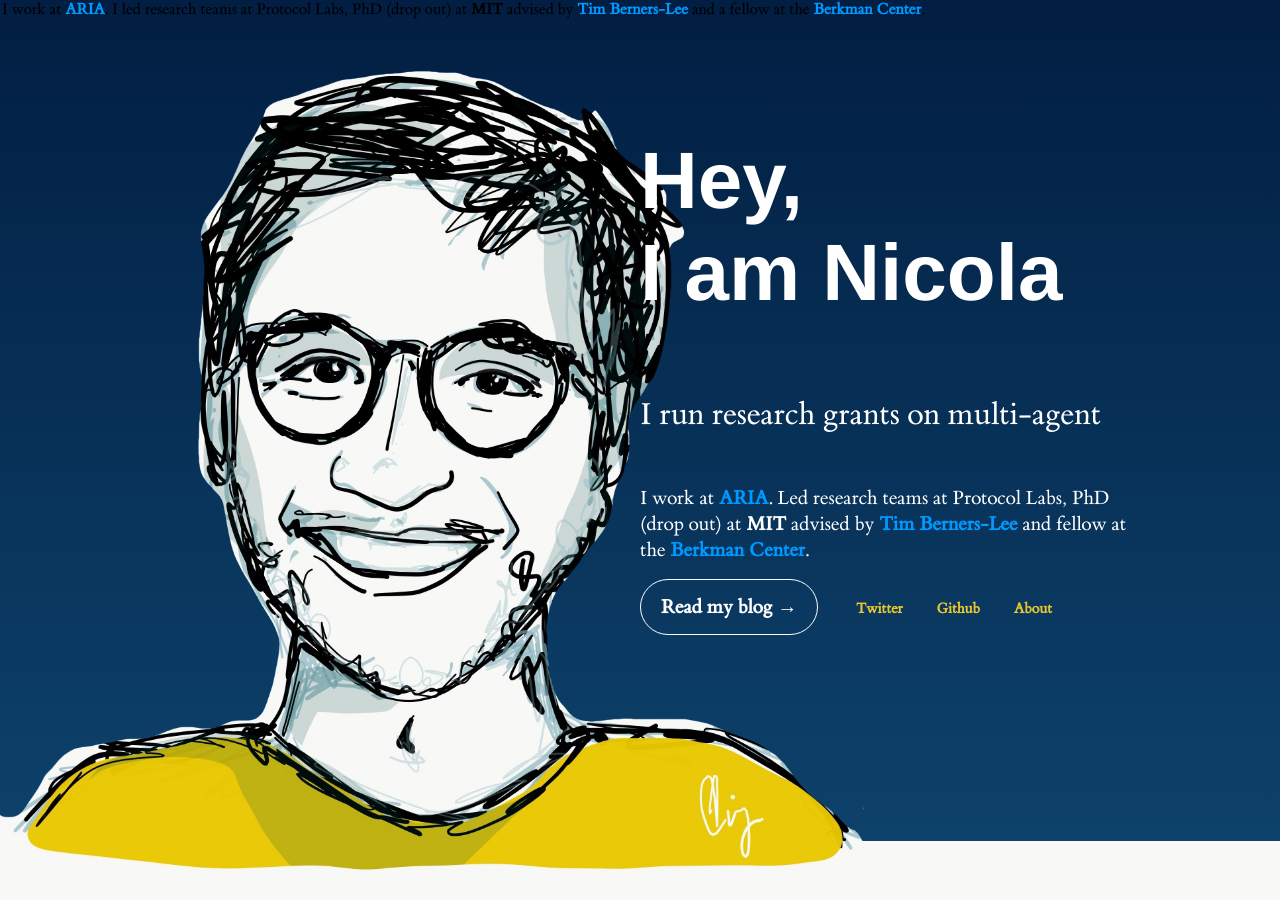
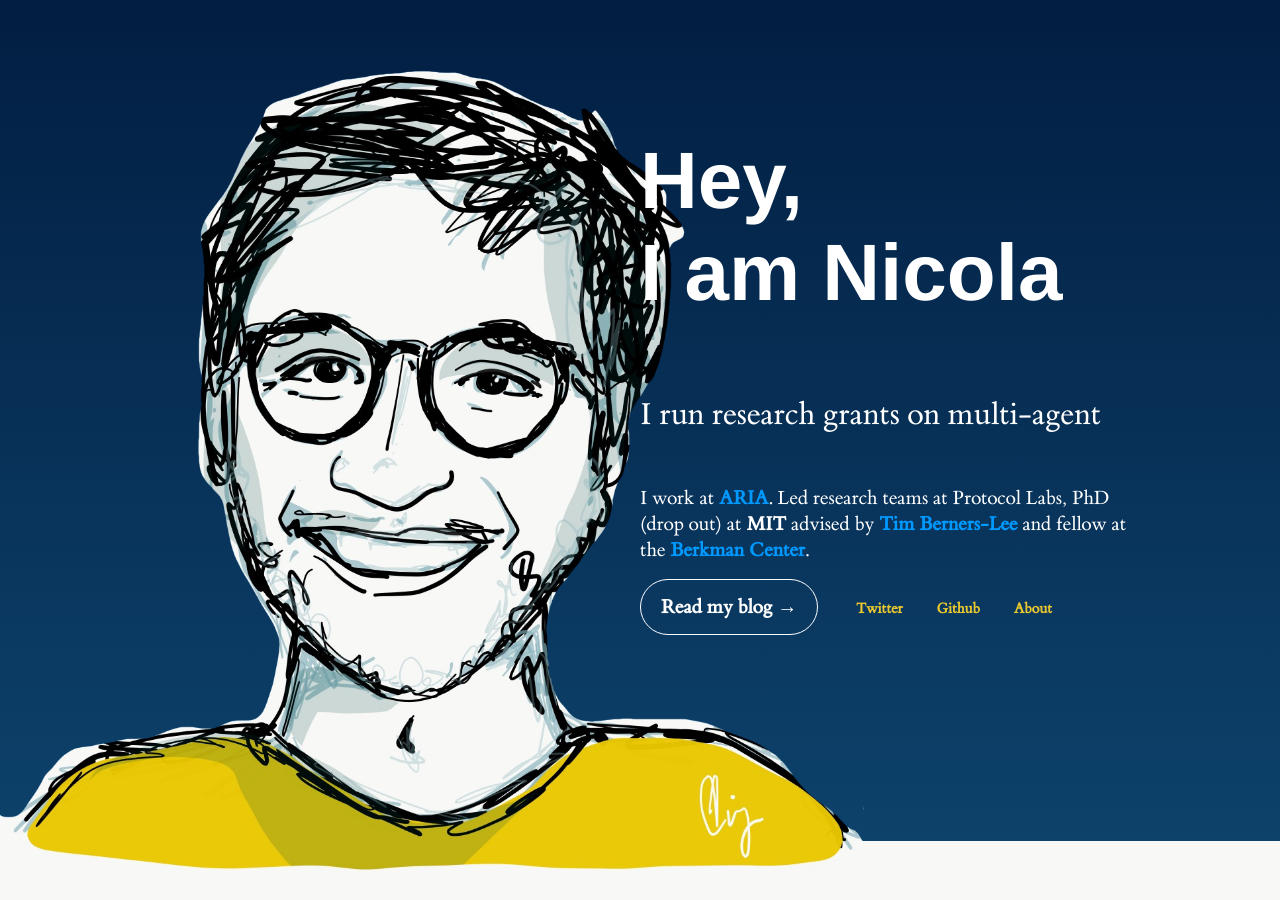
Before and after one commit to nicola/nicola.github.io, a Jekyll site: the page built from index.html, in a window 1280 px wide. Built offline with Jekyll 4.4.1, drawn with Linux system fonts in a browser that asks for light colours.

Commit message:
homepage

```diff
--- a/_layouts/new.html
+++ b/_layouts/new.html
@@ -45,14 +45,6 @@
     </head>
     <body>
         <div id="container">
-            I work at <a href="https://protocol.ai">ARIA</a>. I led research
-            teams at Protocol Labs, PhD (drop out) at <b>MIT</b> advised by
-            <a href="https://en.wikipedia.org/wiki/Tim_Berners-Lee"
-                >Tim Berners-Lee</a
-            >
-            and a fellow at the
-            <a href="https://cyber.harvard.edu/">Berkman Center</a>.
-
             <div id="dialog">
                 <div id="hey">
                     Hey,<br />
```
